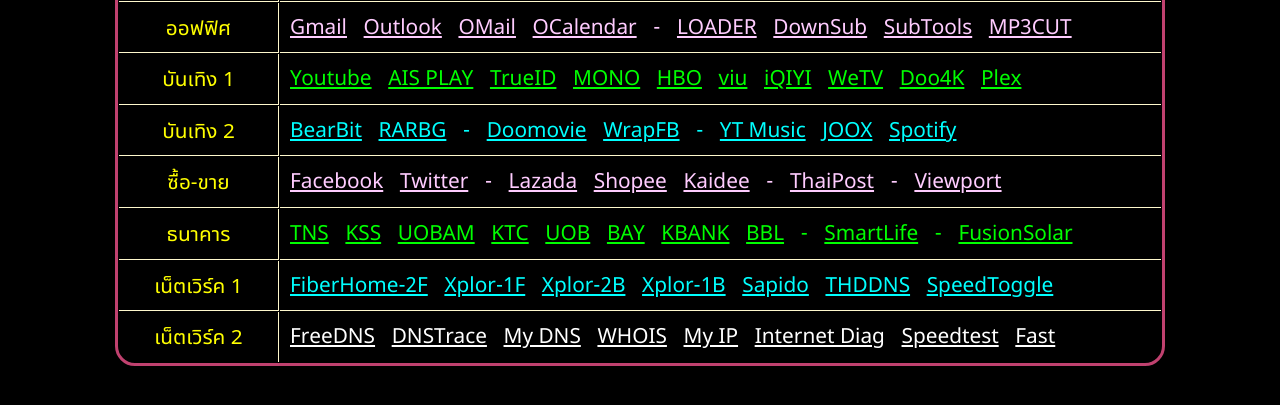
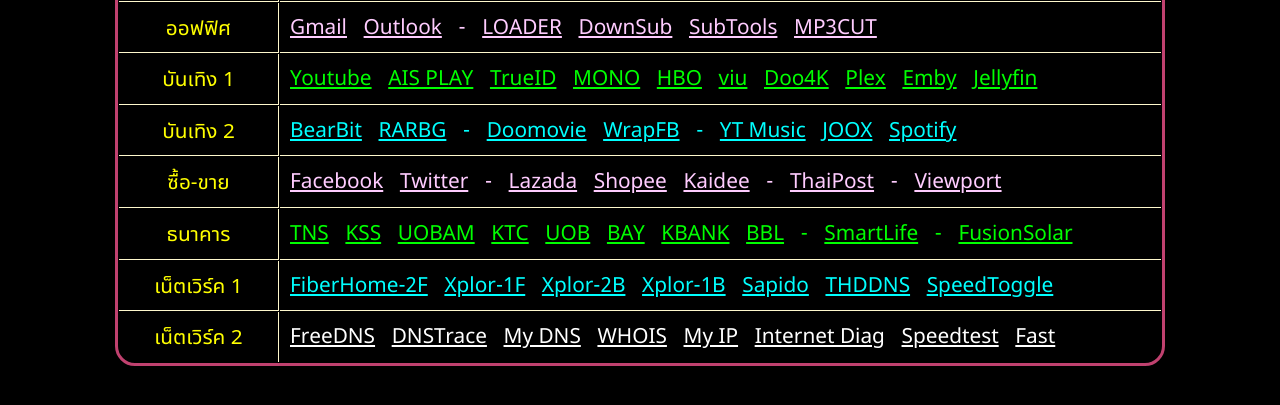
Before and after one commit to krittawitst/magiclink, a plain HTML site: page index.html in a window 1280 px wide. Shown: the part 181-586 px from the top of the page. Drawn offline with Linux system fonts and the light colour scheme.

Commit message:
Update index.html

```diff
--- a/index.html
+++ b/index.html
@@ -8,7 +8,7 @@
       rel="icon"
       type="image/x-icon"
     />
-    <title>Magic Link 20240529</title>
+    <title>Magic Link 20240717</title>
     <link rel="preload" href="NotoSansThaiUI-Regular.woff2" as="font" type="font/woff2" crossorigin>
     <link rel="preload" href="NotoSans-Regular.woff2" as="font" type="font/woff2" crossorigin>
     <style type="text/css">
@@ -206,8 +206,6 @@
             <td class="link pink">
               <a href="https://mail.google.com/mail">Gmail</a>
               <a href="https://outlook.live.com/mail/inbox">Outlook</a>
-              <a href="https://outlook.office.com/mail/">OMail</a>
-              <a href="https://outlook.office.com/calendar/view/month">OCalendar</a>
               <span>-</span>
               <a href="https://loader.to/">LOADER</a>
               <a href="https://downsub.com/">DownSub</a>
@@ -226,10 +224,10 @@
               <a href="https://monomax.me/">MONO</a>
               <a href="https://www.hbogo.co.th/">HBO</a>
               <a href="https://www.viu.com/ott/th/">viu</a>
-              <a href="https://www.iq.com/">iQIYI</a>
-              <a href="https://wetv.vip/">WeTV</a>
               <a href="https://www.dooseries4k.com/">Doo4K</a>
               <a href="https://app.plex.tv/">Plex</a>
+              <a href="http://krittawit.thddns.net:6363">Emby</a>
+              <a href="http://krittawit.thddns.net:6366">Jellyfin</a>
             </td>
           </tr>
           <tr>
```
